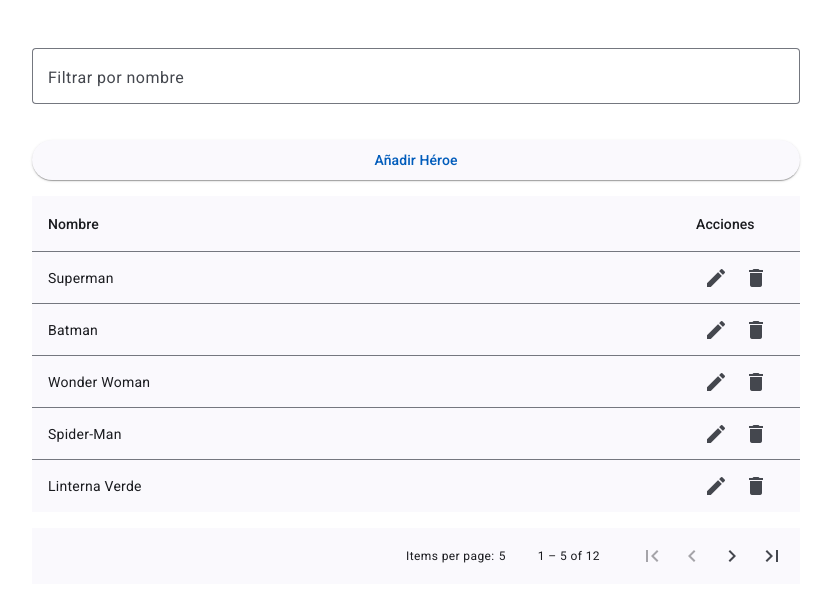
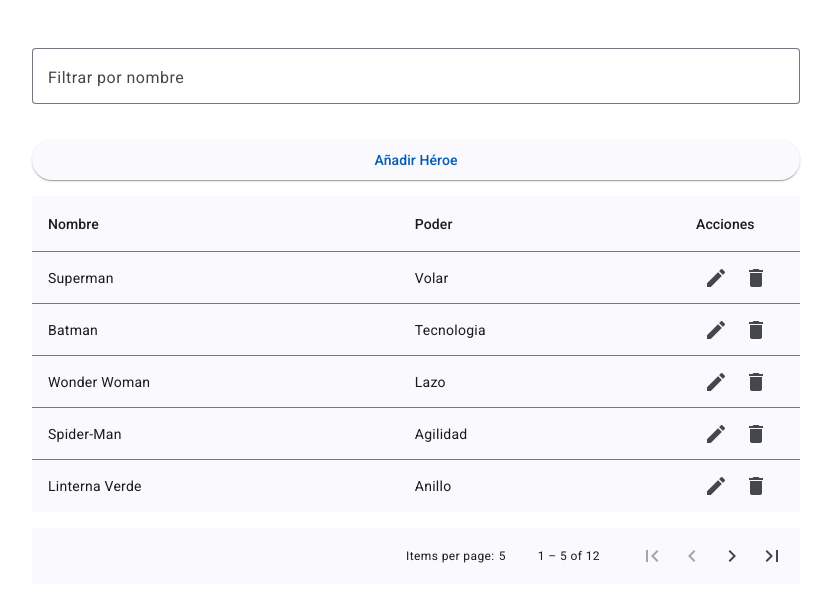
Before and after one commit to simon320/RIU-frontend-SimonJuarez, an Angular app: page /heroes/list in a window 1280 px wide. Shown: the top 602 px of the page, without its empty margins (224-1055 px from the left). Built offline with nearby package versions, Linux system fonts and the light colour scheme.

Commit message:
feat: added display of powers

```diff
--- a/src/app/features/heroes/pages/hero-list/hero-list.component.html
+++ b/src/app/features/heroes/pages/hero-list/hero-list.component.html
@@ -14,6 +14,11 @@
             <td mat-cell *matCellDef="let hero"> {{ hero.name }} </td>
         </ng-container>
 
+        <ng-container matColumnDef="power">
+            <th mat-header-cell *matHeaderCellDef> Poder </th>
+            <td mat-cell *matCellDef="let hero"> {{ hero.power ? hero.power : 'Sin registrar' }} </td>
+        </ng-container>
+
         <ng-container matColumnDef="actions">
             <th mat-header-cell *matHeaderCellDef class="col-actions"> Acciones </th>
             <td mat-cell *matCellDef="let hero" class="col-actions">
@@ -26,8 +31,8 @@
             </td>
         </ng-container>
 
-        <tr mat-header-row *matHeaderRowDef="['name', 'actions']"></tr>
-        <tr mat-row *matRowDef="let row; columns: ['name', 'actions']"></tr>
+        <tr mat-header-row *matHeaderRowDef="['name', 'power', 'actions']"></tr>
+        <tr mat-row *matRowDef="let row; columns: ['name', 'power', 'actions']"></tr>
     </table>
 
     <mat-paginator
--- a/src/app/features/heroes/pages/hero-list/hero-list.component.ts
+++ b/src/app/features/heroes/pages/hero-list/hero-list.component.ts
@@ -57,6 +57,8 @@ export class HeroListComponent implements AfterViewInit {
 
 
   ngAfterViewInit(): void {
+    console.log(this.allHeroes());
+
     this.paginator()!.page.subscribe((e) => {
       this.pageIndex.set(e.pageIndex);
     });
--- a/src/app/features/heroes/services/seed-heroes.ts
+++ b/src/app/features/heroes/services/seed-heroes.ts
@@ -2,16 +2,16 @@ import { Hero } from "../../../common/interfaces/hero.model";
 
 
 export const seedHeroes: Hero[] = [
-    { id: 1, name: 'Superman' },
-    { id: 2, name: 'Batman' },
-    { id: 3, name: 'Wonder Woman' },
-    { id: 4, name: 'Spider-Man' },
-    { id: 5, name: 'Linterna Verde' },
-    { id: 6, name: 'Hulk' },
-    { id: 7, name: 'Iron man' },
-    { id: 8, name: 'Daredevil' },
-    { id: 9, name: 'Aquaman' },
-    { id: 10, name: 'Capitan America' },
-    { id: 11, name: 'Wolwerine' },
-    { id: 12, name: 'Ciclope' },
+    { id: 1, name: 'Superman', power: 'Volar' },
+    { id: 2, name: 'Batman', power: 'Tecnologia' },
+    { id: 3, name: 'Wonder Woman', power: 'Lazo' },
+    { id: 4, name: 'Spider-Man', power: 'Agilidad' },
+    { id: 5, name: 'Linterna Verde', power: 'Anillo' },
+    { id: 6, name: 'Hulk', power: 'Fuerza' },
+    { id: 7, name: 'Iron man', power: 'Tecnologia' },
+    { id: 8, name: 'Daredevil', power: 'Oido' },
+    { id: 9, name: 'Aquaman', power: 'Tridente' },
+    { id: 10, name: 'Capitan America', power: 'Escudo' },
+    { id: 11, name: 'Wolwerine', power: 'Garras' },
+    { id: 12, name: 'Ciclope', power: '' },
   ];
```
